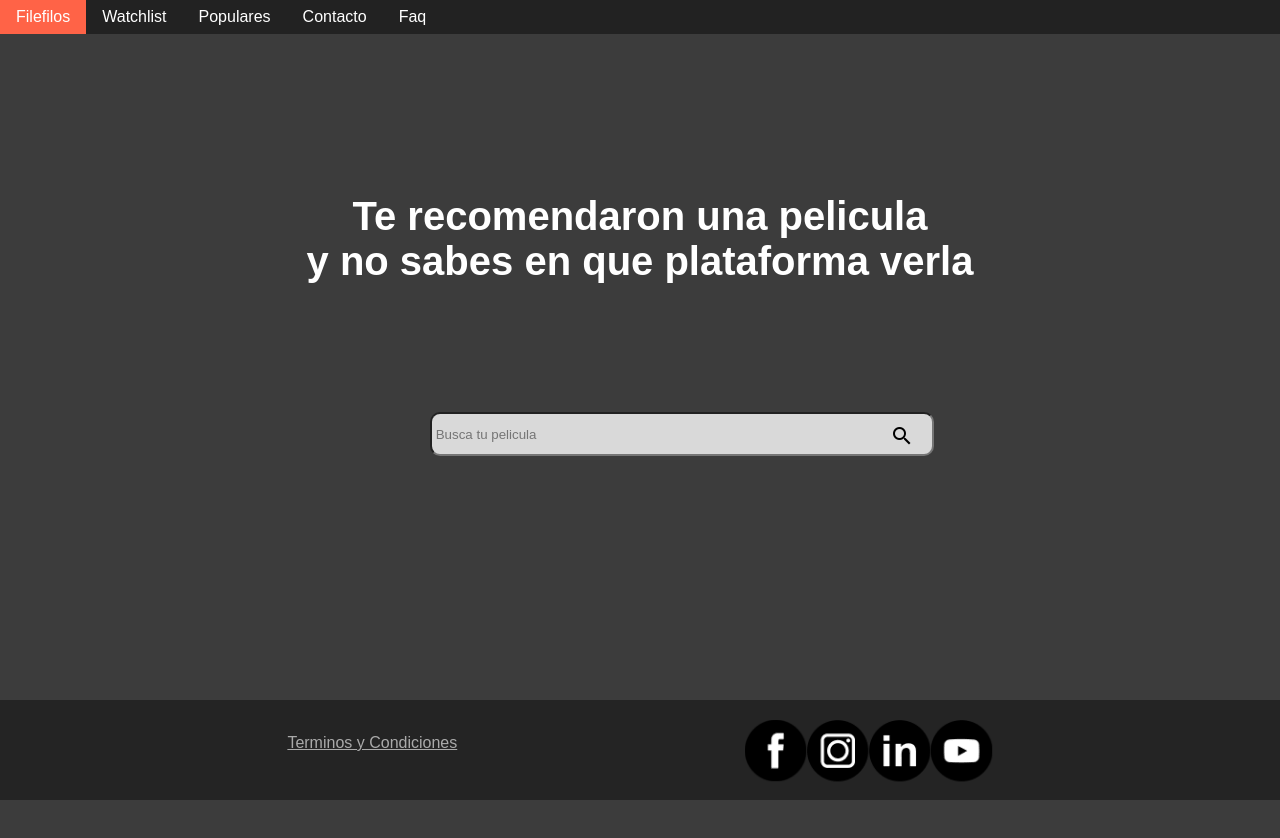
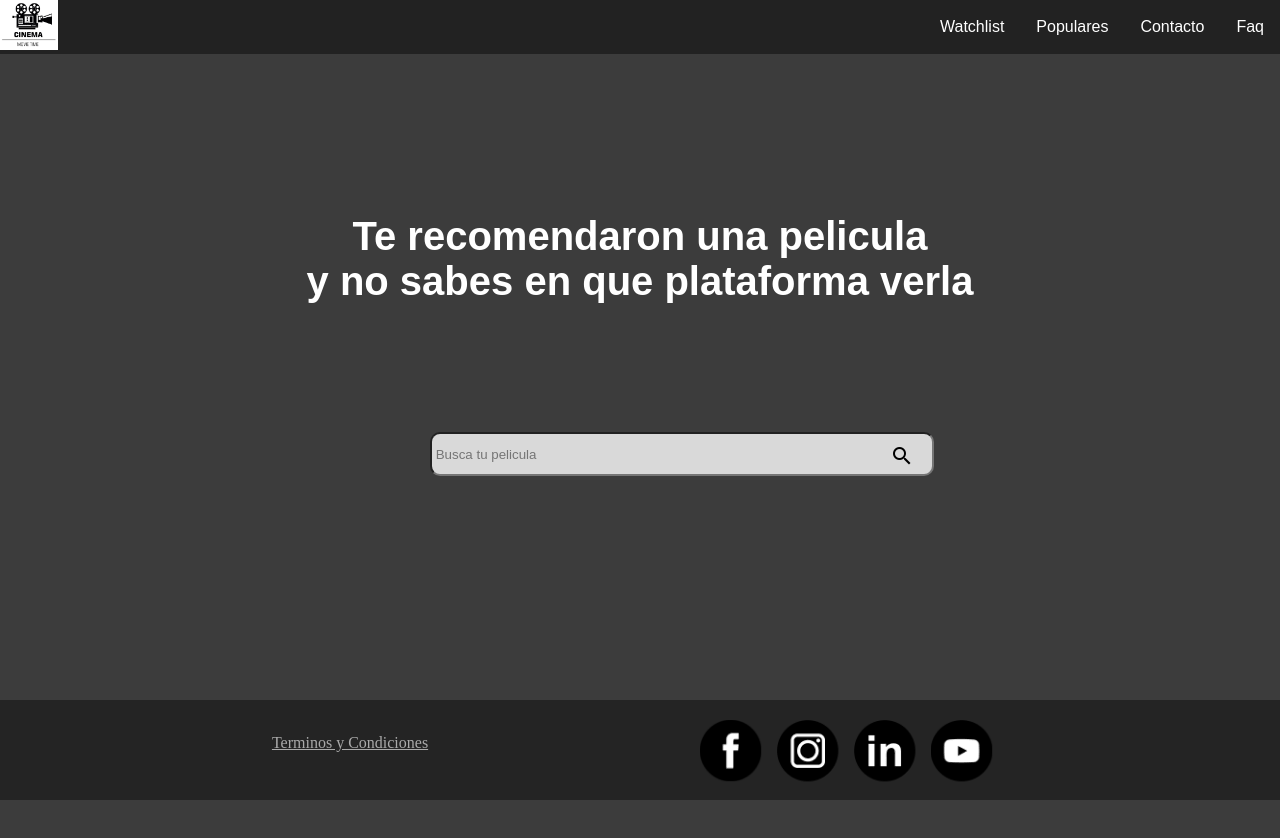
Before and after one commit to mizraim17/filefilos_mizraim_martinez, a plain HTML site: page index.html in a window 1280 px wide. Drawn offline with Linux system fonts and the light colour scheme.

Commit message:
fix columns and row of grid and fix fit menu

```diff
--- a/css/styles.css
+++ b/css/styles.css
@@ -1,18 +1,79 @@
 * {
+	margin: 0;
 	padding: 0;
-	margin: 0;
+	list-style: none;
 }
-
 /* fuente */
-
 @import url("https://fonts.googleapis.com/css2?family=Rubik:wght@300;400;500;600;900&display=swap");
 /* fuente */
 
 body {
 	background-color: #3c3c3c;
 	min-height: 100vh !important;
+	/* font-family: "Rubik", sans-serif; */
+	margin-bottom: 100px;
+
+	display: grid;
+	grid-template-areas:
+		"header"
+		"main"
+		"footer";
+	grid-template-rows: auto 1fr auto;
+	grid-template-columns: auto;
+}
+
+h2 {
+	color: white;
 	font-family: "Rubik", sans-serif;
-	margin-bottom: 100px;
+	font-size: 40px;
+	font-weight: bold;
+	text-align: center;
+}
+
+p.vape {
+	color: tomato;
+	font-family: "Rubik", sans-serif;
+	font-size: 40px;
+	font-weight: bold;
+	text-align: center;
+}
+
+header {
+	display: flex;
+	justify-content: space-between;
+	background-color: #222;
+	align-items: center;
+}
+
+header nav a:hover {
+	background: tomato;
+	color: white;
+}
+
+header .cont__logo img {
+	max-height: 50px;
+}
+
+nav {
+	font-family: "Rubik", sans-serif;
+}
+
+nav ul.menu__principal {
+	display: flex;
+	margin: 0;
+	padding: 0;
+}
+
+nav li a {
+	color: white;
+	display: block;
+	padding: 0.5em 1em;
+	text-decoration: none;
+}
+
+nav li a:hover {
+	background: tomato;
+	color: white;
 }
 
 input.search {
@@ -30,38 +91,6 @@ input.search {
 
 .cont-terminos a {
 	color: #aaa;
-}
-
-h1 {
-	color: white;
-	font-family: "Rubik", sans-serif;
-	font-size: 40px;
-	font-weight: bold;
-	text-align: center;
-}
-
-nav {
-	font-family: "Rubik", sans-serif;
-}
-
-nav ul {
-	background: #222;
-	display: flex;
-	list-style: none;
-	margin: 0;
-	padding: 0;
-}
-
-nav li a {
-	color: white;
-	display: block;
-	padding: 0.5em 1em;
-	text-decoration: none;
-}
-
-nav li a:hover {
-	background: tomato;
-	color: white;
 }
 
 .center-form {
@@ -95,16 +124,26 @@ footer {
 }
 
 .cont-footer {
+	align-items: center;
 	display: flex;
 	justify-content: space-evenly;
-	align-items: center;
 }
 
 .cont-redes {
 	display: flex;
 	align-items: center;
-	justify-content: space-around;
+	justify-content: space-between;
 	padding-top: 20px;
+}
+
+.cont-redes ul {
+	display: flex;
+	justify-content: space-evenly;
+	list-style: none;
+}
+
+.cont-redes ul li {
+	margin-right: 15px;
 }
 
 .cont__cover_pelis {
@@ -115,11 +154,6 @@ footer {
 
 	padding: 20px 80px;
 }
-.cont-form form {
-	background-color: #aaa;
-	color: #3c3c3c;
-	min-width: 300px;
-}
 
 .cont-form form {
 	width: 300px;
@@ -127,6 +161,9 @@ footer {
 	border-radius: 10px;
 	margin: auto;
 	background-color: #ccc;
+	background-color: #aaa;
+	color: #3c3c3c;
+	min-width: 300px;
 }
 
 form label {
--- a/index.html
+++ b/index.html
@@ -5,26 +5,21 @@
   <meta charset="UTF-8">
   <meta http-equiv="X-UA-Compatible" content="IE=edge">
   <meta name="viewport" content="width=device-width, initial-scale=1.0">
-
-
-
   <title>Filefilos</title>
-
   <link rel="stylesheet" href="./css/styles.css">
   <link href="https://fonts.googleapis.com/icon?family=Material+Icons" rel="stylesheet">
-
 </head>
 
 <body>
+  <header class="header">
 
-  <header>
+    <figure class="cont__logo">
+      <img src="./img/logo_filefilos.jpg" alt="">
+    </figure>
+
     <nav>
       <ul class="menu__principal">
-        <li>
-          <a href=" ./index.html">
-            Filefilos
-          </a>
-        </li>
+
         <li>
           <a href="./pages/watchlist.html">
             Watchlist
@@ -47,25 +42,15 @@
         </li>
       </ul>
     </nav>
+  </header>
 
+  <main class="main">
     <div class="cont-title">
-      <h1>
+      <h2>
         Te recomendaron una pelicula <br>
         y no sabes en que plataforma verla
-      </h1>
+      </h2>
     </div>
-
-
-  </header>
-
-
-
-  <main>
-
-
-
-
-
     <form action="" class=" center-form">
 
       <div class="cont-search">
@@ -77,7 +62,7 @@
 
   </main>
 
-  <footer>
+  <footer class="footer">
 
 
     <div class="cont-footer">
@@ -94,35 +79,30 @@
 
       <div class="cont-redes">
 
-
-        <div style="">
+        <ul>
+          <li>
             <a href="https://www.facebook.com/mizraim.martinez.92">
               <img src="./img/facebook.png" alt="" srcset="">
             </a>
-        </div>
-        <div>
+          </li>
+          <li>
             <a href="https://www.instagram.com/mizraim.martinez.92/">
               <img src="./img/instagram.png" alt="" srcset="">
             </a>
-        </div>
-        <div>
+          </li>
+          <li>
             <a href="https://www.linkedin.com/in/mizraim-martinez/">
               <img src="./img/linkedin.png" alt="" srcset="">
             </a>
-        </div>
-        <div>
+          </li>
+          <li>
             <a href="https://www.youtube.com/channel/UCRiFKA102a1vWhGn5VeEZAA">
               <img src="./img/youtube.png" alt="" srcset="">
             </a>
+          </li>
+        </ul>
 
       </div>
-      </div>
-
-
-
-    </div>
-
-
 
   </footer>
 </body>
```
Also changed, not shown: pages/contact.html (+0 -2 lines), img/logo_filefilos.jpg (added). Lines whose indentation alone changed are shown as unchanged.
